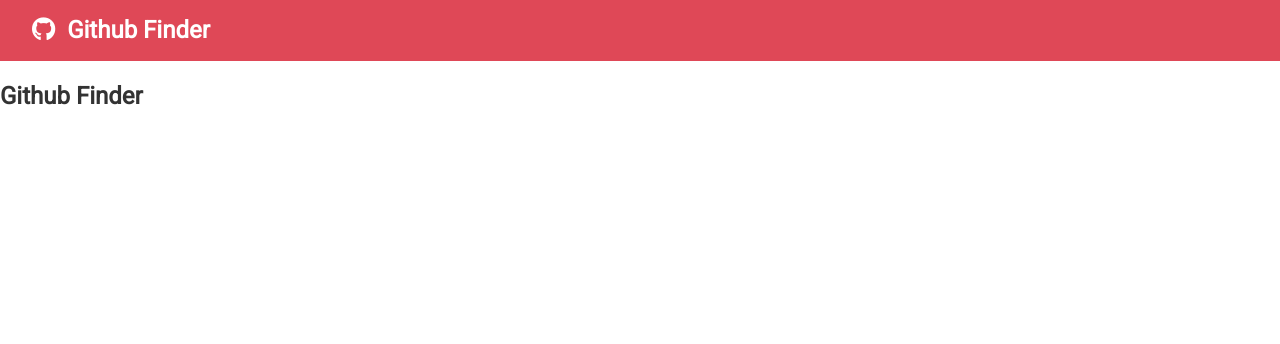
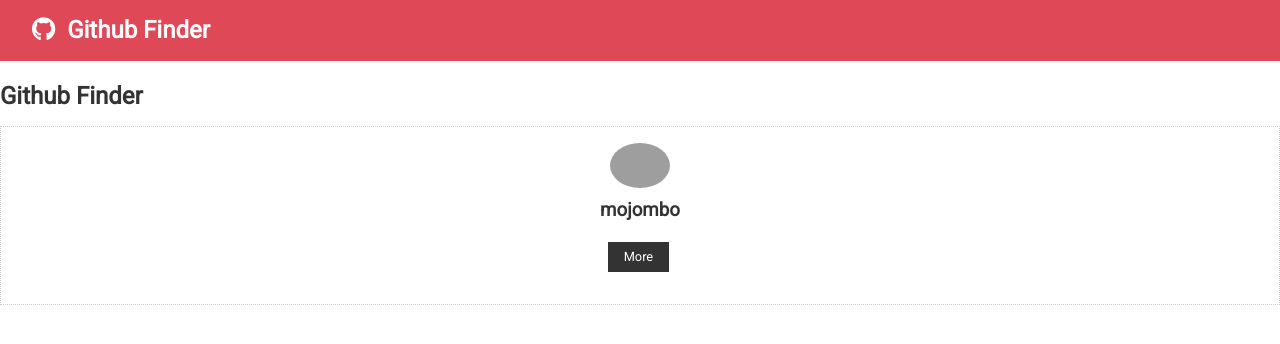
Before and after one commit to jlampstack/github-finder, a React (Create React App) app: page / in a window 1280 px wide. Shown: the top 344 px of the page. Built offline with nearby package versions, Linux system fonts and the light colour scheme; grey boxes are pictures that could not be loaded.

Commit message:
Added component level state

```diff
--- a/src/App.js
+++ b/src/App.js
@@ -1,6 +1,7 @@
 import { Component } from 'react';
 import './App.css';
 import Navbar from './components/layout/Navbar';
+import User from './components/users/User';
 
 export class App extends Component {
 	render() {
@@ -9,6 +10,7 @@
 				<Navbar title='Github Finder' icon='fab fa-github' />
 				{/* <Navbar title='Github Finder' icon='fab fa-github' /> */}
 				<h2>Github Finder</h2>
+				<User />
 			</div>
 		);
 	}
--- /dev/null
+++ b/src/components/users/User.js
@@ -0,0 +1,34 @@
+import React, { Component } from 'react';
+
+class User extends Component {
+	state = {
+		id: 'id',
+		login: 'mojombo',
+		avatar_url: 'https://avatars.githubusercontent.com/u/1?v=4',
+		html_url: 'https://github.com/mojombo',
+	};
+
+	render() {
+		const { login, avatar_url, html_url } = this.state;
+		console.log(this.state);
+		return (
+			<div className='card text-center'>
+				<img
+					src={avatar_url}
+					alt=''
+					className='round-img'
+					style={{ width: '60px' }}
+				/>
+				<h3>{login}</h3>
+
+				<div>
+					<a href={html_url} className='btn btn-dark btn-sm my-1'>
+						More
+					</a>
+				</div>
+			</div>
+		);
+	}
+}
+
+export default User;
```
